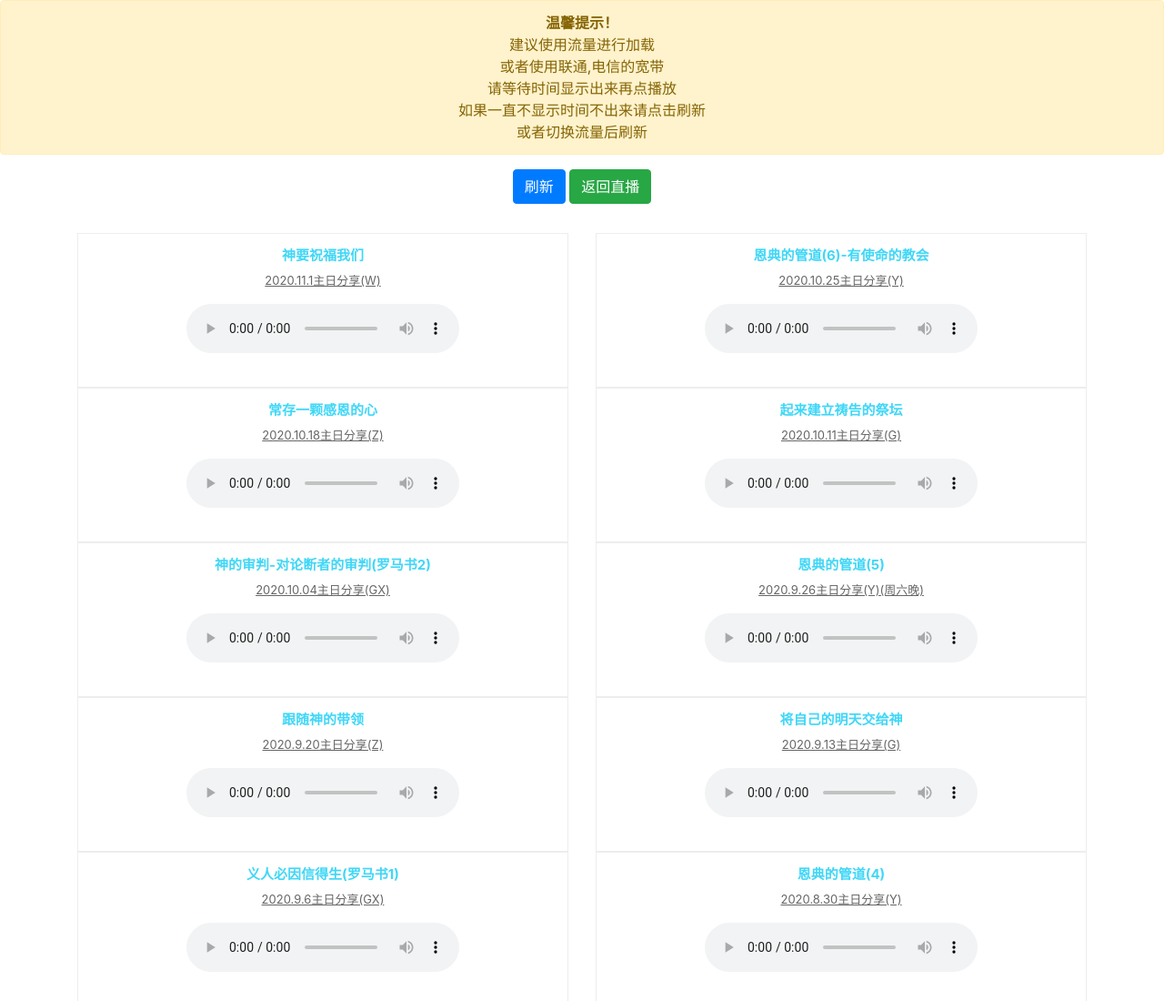
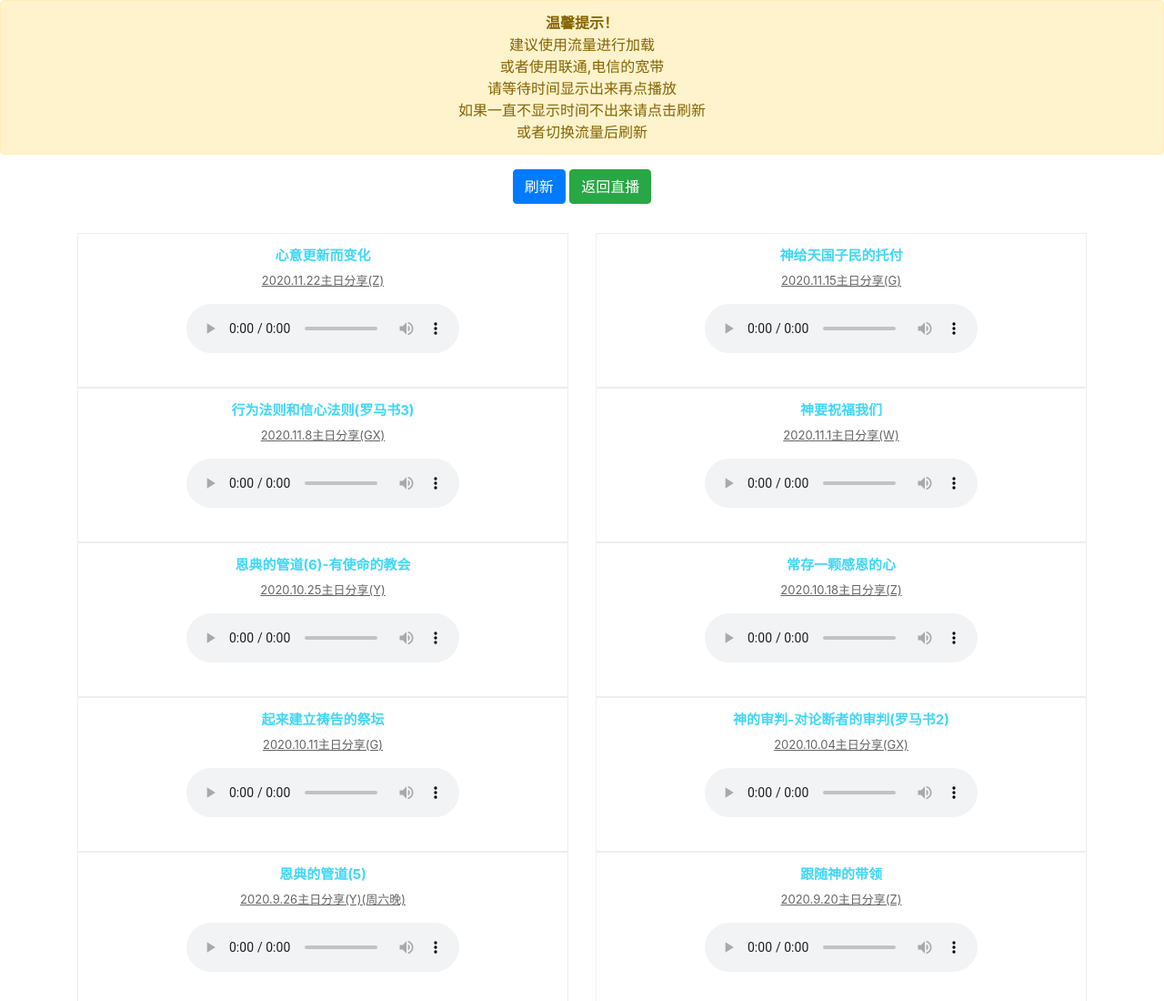
Before and after one commit to GoodHarvest/goodharvest.github.io, a plain HTML site: page pb.html in a window 1280 px wide. Shown: the top 1100 px of the page at 91% size. Drawn offline with nearby package versions, Linux system fonts and the light colour scheme.

Commit message:
+
Signed-off-by: GHC <GHC>

```diff
--- a/pb.html
+++ b/pb.html
@@ -192,7 +192,21 @@
     <script>
         var audios =
             [
-            {
+                {
+                    "title": "心意更新而变化",
+                    "description": "2020.11.22主日分享(Z)",
+                    "url": "https://github.com/GoodHarvest/live_release/releases/download/BJ2020/1122001_b_z.mp3",
+                },
+                {
+                    "title": "神给天国子民的托付",
+                    "description": "2020.11.15主日分享(G)",
+                    "url": "https://github.com/GoodHarvest/live_release/releases/download/BJ2020/1115001_b_g.mp3",
+                }, {
+                    "title": "行为法则和信心法则(罗马书3)",
+                    "description": "2020.11.8主日分享(GX)",
+                    "url": "https://github.com/GoodHarvest/live_release/releases/download/BJ2020/1108001_b_gx.mp3",
+                },
+                {
                     "title": "神要祝福我们",
                     "description": "2020.11.1主日分享(W)",
                     "url": "https://github.com/GoodHarvest/live_release/releases/download/BJ2020/1101001_b_w.mp3",
```
